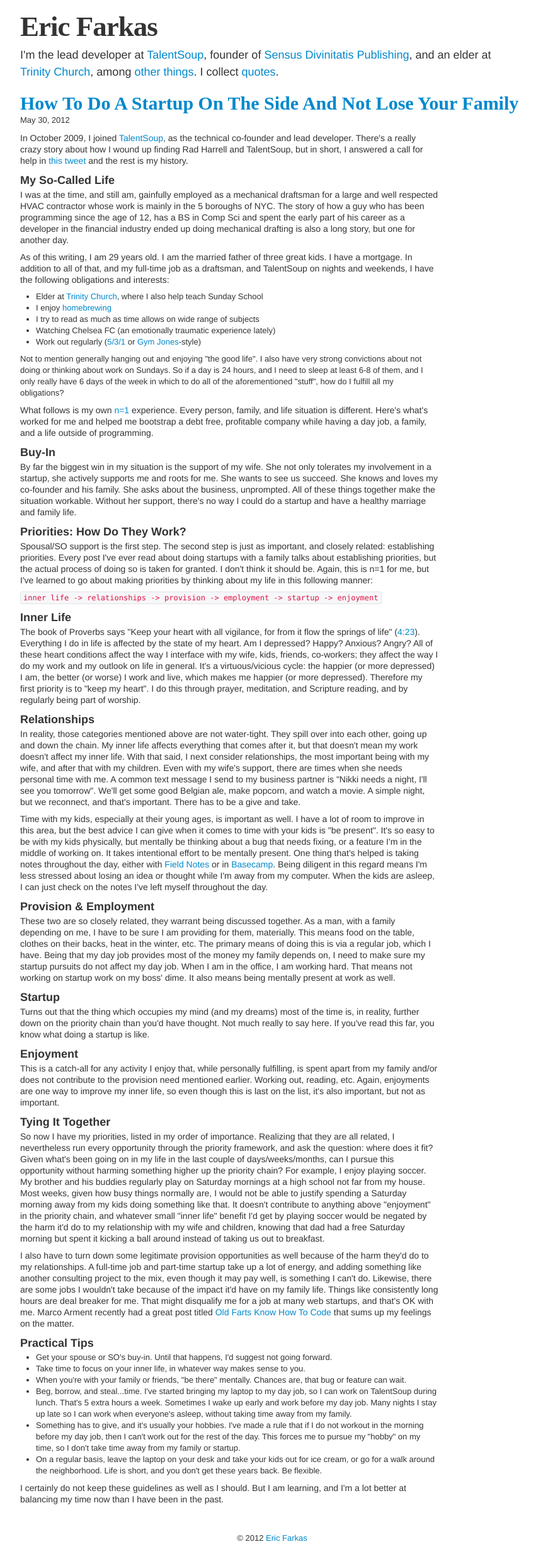
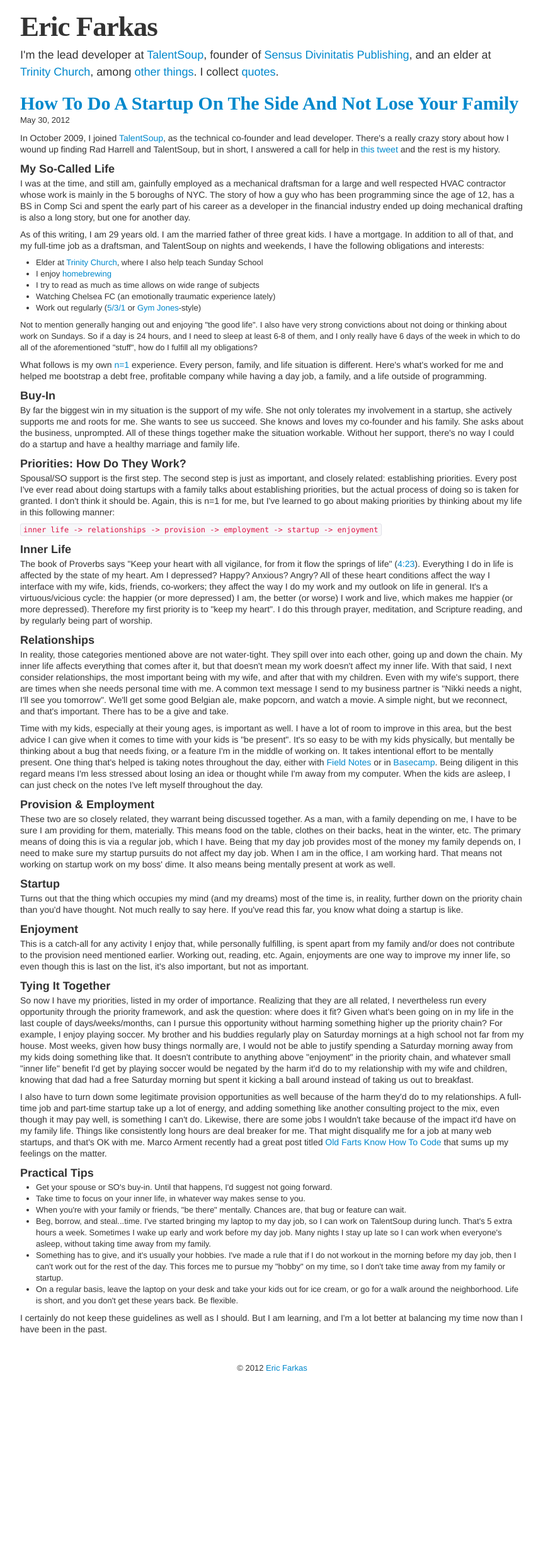
Before and after one commit to speric/speric.github.com, a Jekyll site: the page built from _posts/2012-05-30-how-to-do-a-startup-on-the-side-and-not-lose-your-family.markdown, in a window 1280 px wide. Shown: the whole page at 63% size, without its empty margins (208-1070 px from the left). Built offline with Jekyll 4.4.1, drawn with Linux system fonts in a browser that asks for light colours; some web fonts are replaced; Markdown is read by kramdown in place of the engine named in the settings; after the commit the page ends 2216 px from its top, so only the background shows below that.

Commit message:
Post width

```diff
--- a/_layouts/post.html
+++ b/_layouts/post.html
@@ -9,7 +9,7 @@ layout: layout
 	{{ page.date | date: "%B %e, %Y" }}<br/>
 
 	<div class="row-fluid" style="margin-top:10px;">
-	  <div class="span10">
+	  <div class="span12">
 			{{ content }}
 		</div>
 	</div>
```
